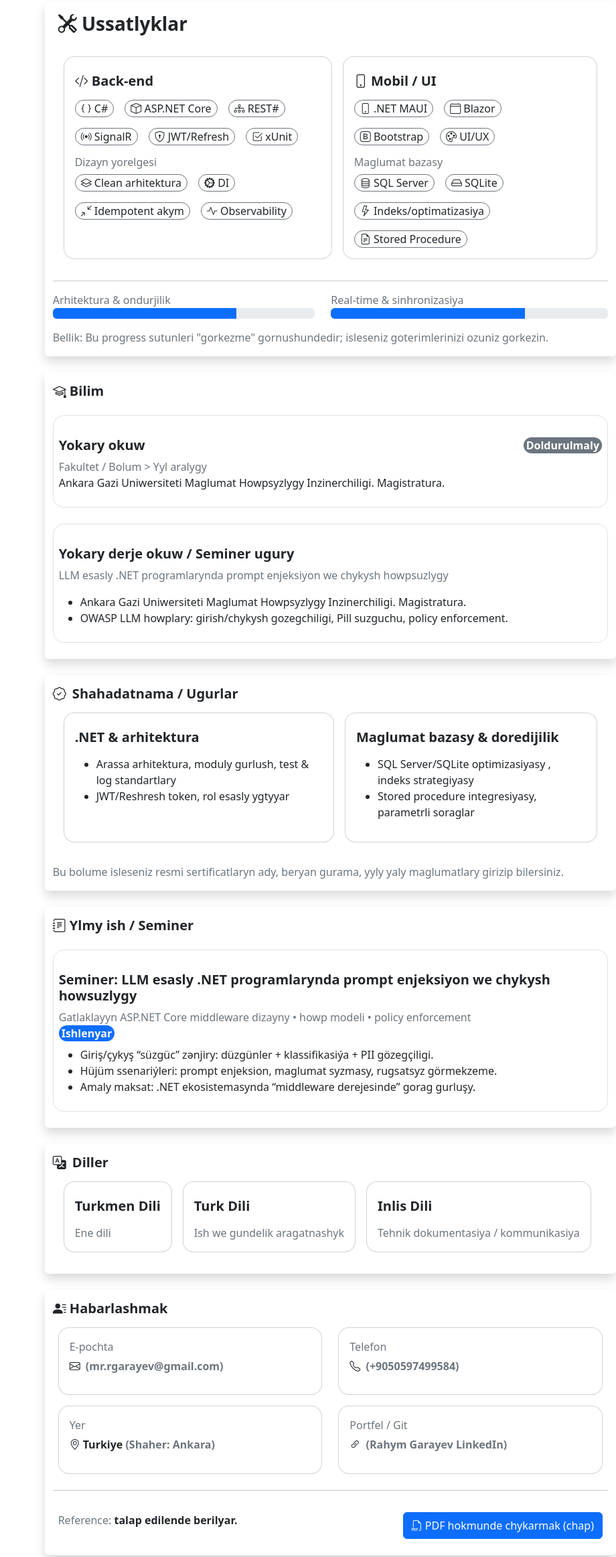
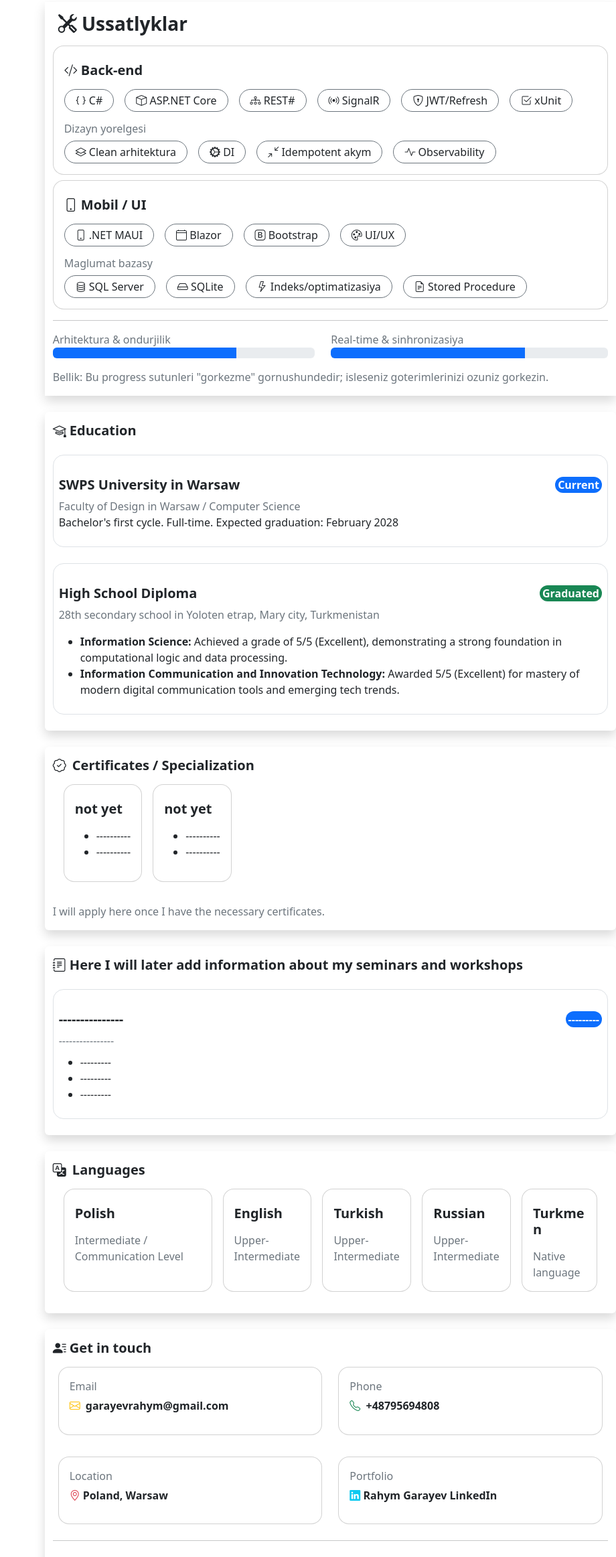
Before and after one commit to RAHYM203/My-WebSite, a plain HTML site: page index.html in a window 1280 px wide. Shown: the part 1825-4150 px from the top of the page at 67% size, without its empty margins (360-1280 px from the left). Drawn offline with nearby package versions, Linux system fonts and the light colour scheme.

Commit message:
I edited bunch of things but still not the end

```diff
--- a/index.html
+++ b/index.html
@@ -122,7 +122,7 @@
     <main class="container-fluid py-4">
         <div class="row g-4">
             <!-- chep bolegi-->
-            <aside class=" col-12 col-lg-4 position-sticky top-0">
+            <aside class=" col-12 col-lg-4 sticky-lg-top">
                 <div class="card border-0 shadow">
                     <div class="card-body">
                         <div class="d-flex align-items-center gap-3">
@@ -445,78 +445,103 @@
                 </div>
             </section>
             <!--Ussatlyklar-->
-            <section class="col-4"> </section>
-            <div class=" col-8 shadow rounded" id="ussatlyk">
+            <section class="col-4"></section>
+            <div class=" col-12 col-lg-8  shadow" id="ussatlyk">
                 <div class="p-2 pt-3 ">
                     <h1 class="h3 fw-bold"><i class="bi bi-tools"></i> Ussatlyklar</h1>
                 </div>
-                <div class="d-flex flex-row gap-3 m-3 pb-3">
+                <div class=" col">
                     <div class="card rounded-4">
                         <div class="card-body ">
                             <h3 class="h5 fw-bold pb-2 pt-2"><i class="bi bi-code-slash"></i> Back-end</h3>
                             <div class="card-text d-flex flex-wrap gap-3">
-                                <span class="border border-secondary rounded-pill ps-2 pe-2"><i
+                                <span
+                                    class="border border-secondary rounded-pill px-3 py-1 text-nowrap d-inline-block"><i
                                         class="bi bi-braces"></i> C#</span>
-                                <span class="border border-secondary rounded-pill ps-2 pe-2"><i class="bi bi-box"></i>
+                                <span
+                                    class="border border-secondary rounded-pill px-3 py-1 text-nowrap d-inline-block"><i
+                                        class="bi bi-box"></i>
                                     ASP.NET Core</span>
-                                <span class="border border-secondary rounded-pill ps-2 pe-2"><i
+                                <span
+                                    class="border border-secondary rounded-pill px-3 py-1 text-nowrap d-inline-block"><i
                                         class="bi bi-diagram-3"></i>
                                     REST#</span>
-                                <span class="border border-secondary rounded-pill ps-2 pe-2"><i
+                                <span
+                                    class="border border-secondary rounded-pill px-3 py-1 text-nowrap d-inline-block"><i
                                         class="bi bi-broadcast"></i>
                                     SignalR</span>
-                                <span class="border border-secondary rounded-pill ps-2 pe-2"><i
+                                <span
+                                    class="border border-secondary rounded-pill px-3 py-1 text-nowrap d-inline-block"><i
                                         class="bi bi-shield-lock"></i>
                                     JWT/Refresh</span>
-                                <span class="border border-secondary rounded-pill ps-2 pe-2"><i
+                                <span
+                                    class="border border-secondary rounded-pill px-3 py-1 text-nowrap d-inline-block"><i
                                         class="bi bi-check2-square"></i>
                                     xUnit</span>
                             </div>
                             <p class="text-secondary h6 pt-3">Dizayn yorelgesi</p>
                             <div class="card-text d-flex flex-wrap gap-3">
-                                <span class="border border-secondary rounded-pill ps-2 pe-2"><i
+                                <span
+                                    class="border border-secondary rounded-pill px-3 py-1 text-nowrap d-inline-block"><i
                                         class="bi bi-layers"></i> Clean
                                     arhitektura</span>
-                                <span class="border border-secondary rounded-pill ps-2 pe-2"><i
+                                <span
+                                    class="border border-secondary rounded-pill px-3 py-1 text-nowrap d-inline-block"><i
                                         class="bi bi-gear-wide-connected"></i>
                                     DI</span>
-                                <span class="border border-secondary rounded-pill ps-2 pe-2"><i
+                                <span
+                                    class="border border-secondary rounded-pill px-3 py-1 text-nowrap d-inline-block"><i
                                         class="bi bi-arrows-angle-contract"></i>
                                     Idempotent akym</span>
-                                <span class="border border-secondary rounded-pill ps-2 pe-2"><i
+                                <span
+                                    class="border border-secondary rounded-pill px-3 py-1 text-nowrap d-inline-block"><i
                                         class="bi bi-activity"></i>
                                     Observability</span>
                             </div>
                         </div>
                     </div>
-                    <div class="card rounded-4">
+                    <div class="col">
+
+
+                        <div class="card rounded-4 mt-2">
                             <div class="card-body ">
                                 <h3 class="h5 fw-bold pb-2 pt-2"><i class="bi bi-phone"></i> Mobil / UI</h3>
                                 <div class="card-text d-flex flex-wrap gap-3">
-                                <span class="border border-secondary rounded-pill ps-2 pe-2"><i class="bi bi-phone"></i>
+                                    <span
+                                        class="border border-secondary rounded-pill px-3 py-1 text-nowrap d-inline-block"><i
+                                            class="bi bi-phone"></i>
                                         .NET MAUI</span>
-                                <span class="border border-secondary rounded-pill ps-2 pe-2"><i
+                                    <span
+                                        class="border border-secondary rounded-pill px-3 py-1 text-nowrap d-inline-block"><i
                                             class="bi bi-calendar4"></i>
                                         Blazor</span>
-                                <span class="border border-secondary rounded-pill ps-2 pe-2"><i
+                                    <span
+                                        class="border border-secondary rounded-pill px-3 py-1 text-nowrap d-inline-block"><i
                                             class="bi bi-bootstrap"></i>
                                         Bootstrap</span>
-                                <span class="border border-secondary rounded-pill ps-2 pe-2"><i
+                                    <span
+                                        class="border border-secondary rounded-pill px-3 py-1 text-nowrap d-inline-block"><i
                                             class="bi bi-palette"></i> UI/UX</span>
                                 </div>
                                 <p class="text-secondary h6 pt-3">Maglumat bazasy</p>
                                 <div class="card-text d-flex flex-wrap gap-3">
-                                <span class="border border-secondary rounded-pill ps-2 pe-2"><i
+                                    <span
+                                        class="border border-secondary rounded-pill px-3 py-1 text-nowrap d-inline-block"><i
                                             class="bi bi-database"></i> SQL
                                         Server</span>
-                                <span class="border border-secondary rounded-pill ps-2 pe-2"><i class="bi bi-hdd"></i>
+                                    <span
+                                        class="border border-secondary rounded-pill px-3 py-1 text-nowrap d-inline-block"><i
+                                            class="bi bi-hdd"></i>
                                         SQLite</span>
-                                <span class="border border-secondary rounded-pill ps-2 pe-2"><i
+                                    <span
+                                        class="border border-secondary rounded-pill px-3 py-1 text-nowrap d-inline-block"><i
                                             class="bi bi-lightning"></i>
                                         Indeks/optimatizasiya</span>
-                                <span class="border border-secondary rounded-pill ps-2 pe-2"><i
+                                    <span
+                                        class="border border-secondary rounded-pill px-3 py-1 text-nowrap d-inline-block  "><i
                                             class="bi bi-file-earmark-text"></i>
                                         Stored Procedure</span>
+                                </div>
                             </div>
                         </div>
                     </div>
@@ -551,32 +576,34 @@
 
             <!--Bilim-->
             <section class="col-4"> </section>
-            <div class=" col-8 shadow rounded" id="bilim">
-                <h5 class="h5 fw-bold mt-3"><i class="bi bi-mortarboard"></i> Bilim</h5>
+            <div class=" col-12 col-lg-8 shadow rounded" id="bilim">
+                <h5 class="h5 fw-bold mt-3"><i class="bi bi-mortarboard"></i> Education</h5>
                 <div class="mt-4 mb-4 border rounded-4 p-2">
                     <div class="d-flex flex-wrap justify-content-between mt-4 align-items-start">
                         <div>
-                            <h6 class="h5 fw-bold">Yokary okuw</h6>
-                            <span class="text-secondary">Fakultet / Bolum > Yyl aralygy</span>
+                            <h6 class="h5 fw-bold">SWPS University in Warsaw</h6>
+                            <span class="text-secondary">
+                                Faculty of Design in Warsaw /
+                                Computer Science</span>
                         </div>
-                        <span class="text-bg-secondary rounded-pill ps-1 pe-1 fw-bold">Doldurulmaly</span>
+                        <span class="text-bg-primary rounded-pill ps-1 pe-1 fw-bold">Current</span>
                     </div>
-                    <p>Ankara Gazi Uniwersiteti Maglumat Howpsyzlygy Inzinerchiligi. Magistratura.</p>
+                    <p>Bachelor's first cycle. Full-time. Expected graduation: February 2028</p>
                 </div>
                 <div class="mt-4 mb-4 border rounded-4 p-2">
                     <div class="d-flex flex-wrap justify-content-between mt-4 align-items-start">
                         <div>
-                            <h6 class="h5 fw-bold">Yokary derje okuw / Seminer ugury</h6>
-                            <span class="text-secondary">LLM esasly .NET programlarynda prompt enjeksiyon we chykysh
-                                howpsuzlygy</span>
+                            <h6 class="h5 fw-bold">High School Diploma</h6>
+                            <span class="text-secondary">28th secondary school in Yoloten etrap, Mary city, Turkmenistan</span>
                         </div>
+                        <span class="text-bg-success rounded-pill ps-1 pe-1 fw-bold">Graduated</span>
                     </div>
                     <ul class="mt-3">
                         <li>
-                            Ankara Gazi Uniwersiteti Maglumat Howpsyzlygy Inzinerchiligi. Magistratura.
+                            <b>Information Science:</b> Achieved a grade of 5/5 (Excellent), demonstrating a strong foundation in computational logic and data processing.
                         </li>
                         <li>
-                            OWASP LLM howplary: girish/chykysh gozegchiligi, Pill suzguchu, policy enforcement.
+                            <b>Information Communication and Innovation Technology:</b> Awarded 5/5 (Excellent) for mastery of modern digital communication tools and emerging tech trends.
                         </li>
                     </ul>
                 </div>
@@ -584,101 +611,113 @@
 
             <!--Shahadatnama-->
             <section class="col-4"> </section>
-            <div class=" col-8 shadow rounded " id="shahadatnama">
-                <h5 class="h5 fw-bold mt-3"><i class="bi bi-patch-check me-1"></i> Shahadatnama / Ugurlar</h5>
+            <div class=" col-12 col-lg-8 shadow rounded " id="shahadatnama">
+                <h5 class="h5 fw-bold mt-3"><i class="bi bi-patch-check me-1"></i> Certificates / Specialization</h5>
 
                 <div class="d-flex flex-row gap-3 m-3 pb-3">
                     <div class="card rounded-4">
                         <div class="card-body ">
-                            <h3 class="h5 fw-bold pb-2 pt-2">.NET & arhitektura</h3>
+                            <h3 class="h5 fw-bold pb-2 pt-2">not yet</h3>
                             <ul>
-                                <li>Arassa arhitektura, moduly gurlush, test & log standartlary</li>
-                                <li>JWT/Reshresh token, rol esasly ygtyyar</li>
+                                <li>----------</li>
+                                <li>----------</li>
                             </ul>
                         </div>
                     </div>
                     <div class="card rounded-4">
                         <div class="card-body ">
-                            <h3 class="h5 fw-bold pb-2 pt-2">Maglumat bazasy & doredijilik</h3>
+                            <h3 class="h5 fw-bold pb-2 pt-2">not yet</h3>
                             <ul>
-                                <li>SQL Server/SQLite optimizasiyasy , indeks strategiyasy</li>
-                                <li>Stored procedure integresiyasy, parametrli soraglar</li>
+                                <li>----------</li>
+                                <li>----------</li>
                             </ul>
                         </div>
                     </div>
                 </div>
-                <p class="text-secondary">Bu bolume isleseniz resmi sertificatlaryn ady, beryan gurama, yyly yaly
-                    maglumatlary girizip bilersiniz.</p>
+                <p class="text-secondary">I will apply here once I have the necessary certificates.</p>
             </div>
             <!--Ylmy ish seminer-->
             <section class="col-4"> </section>
-            <div class=" col-8 shadow rounded" id="ylymish">
-                <h5 class="h5 fw-bold mt-3"><i class="bi bi-journal-text"></i> Ylmy ish / Seminer</h5>
+            <div class=" col-12 col-lg-8 shadow rounded" id="ylymish">
+                <h5 class="h5 fw-bold mt-3"><i class="bi bi-journal-text"></i> Here I will later add information about my seminars and workshops</h5>
                 <div id="bilim" class="mt-4 mb-4 border rounded-4 p-2">
                     <div class="d-flex flex-wrap justify-content-between mt-4 align-items-start">
                         <div>
-                            <h6 class="h5 fw-bold">Seminer: LLM esasly .NET programlarynda prompt enjeksiyon we chykysh
-                                howsuzlygy</h6>
-                            <span class="text-secondary">Gatlaklayyn ASP.NET Core middleware dizayny • howp modeli •
-                                policy enforcement</span>
+                            <h6 class="h5 fw-bold">---------------</h6>
+                            <span class="text-secondary">----------------</span>
                         </div>
-                        <span class="text-bg-primary rounded-pill ps-1 pe-1 fw-bold">Ishlenyar</span>
+                        <span class="text-bg-primary rounded-pill ps-1 pe-1 fw-bold">---------</span>
                     </div>
                     <ul class="mt-2">
-                        <li>Giriş/çykyş “süzgüc” zənjiry: düzgünler + klassifikasiýa + PII gözegçiligi.</li>
-                        <li>Hüjüm ssenariýleri: prompt enjeksion, maglumat syzmasy, rugsatsyz görmekzeme.</li>
-                        <li>Amaly maksat: .NET ekosistemasynda “middleware derejesinde” gorag gurluşy.</li>
+                        <li>---------</li>
+                        <li>---------</li>
+                        <li>---------</li>
                     </ul>
                 </div>
             </div>
             <!--Diller-->
             <section class="col-4"> </section>
-            <div class=" col-8 shadow rounded " id="diller">
-                <h5 class="h5 fw-bold mt-3"><i class="bi bi-translate me-1"></i> Diller</h5>
+            <div class=" col-12 col-lg-8 shadow rounded " id="diller">
+                <h5 class="h5 fw-bold mt-3"><i class="bi bi-translate me-1"></i> Languages</h5>
 
                 <div class="d-flex flex-row gap-3 m-3 pb-3">
                     <div class="card rounded-4">
                         <div class="card-body ">
-                            <h3 class="h5 fw-bold pb-2 pt-2">Turkmen Dili</h3>
-                            <span class="text-secondary">Ene dili</span>
+                            <h3 class="h5 fw-bold pb-2 pt-2">Polish</h3>
+                            <span class="text-secondary">Intermediate / Communication Level</span>
                         </div>
                     </div>
                     <div class="card rounded-4">
                         <div class="card-body ">
-                            <h3 class="h5 fw-bold pb-2 pt-2">Turk Dili</h3>
-                            <span class="text-secondary">Ish we gundelik aragatnashyk</span>
+                            <h3 class="h5 fw-bold pb-2 pt-2">English</h3>
+                            <span class="text-secondary">Upper-Intermediate</span>
                         </div>
                     </div>
                     <div class="card rounded-4">
                         <div class="card-body ">
-                            <h3 class="h5 fw-bold pb-2 pt-2">Inlis Dili</h3>
-                            <span class="text-secondary">Tehnik dokumentasiya / kommunikasiya</span>
+                            <h3 class="h5 fw-bold pb-2 pt-2">Turkish</h3>
+                            <span class="text-secondary">Upper-Intermediate</span>
+                        </div>
+                    </div>
+                    <div class="card rounded-4">
+                        <div class="card-body ">
+                            <h3 class="h5 fw-bold pb-2 pt-2">Russian</h3>
+                            <span class="text-secondary">Upper-Intermediate</span>
+                        </div>
+                    </div>
+                    <div class="card rounded-4">
+                        <div class="card-body ">
+                            <h3 class="h5 fw-bold pb-2 pt-2">Turkmen </h3>
+                            <span class="text-secondary">Native language</span>
                         </div>
                     </div>
                 </div>
             </div>
             <!--Habarlashmak-->
             <section class="col-4"> </section>
-            <div class=" col-8 shadow rounded " id="habarlas">
-                <h5 class="h5 fw-bold mt-3"><i class="bi bi-person-lines-fill"></i> Habarlashmak</h5>
+            <div class=" col-12 col-lg-8 shadow rounded " id="habarlas">
+                <h5 class="h5 fw-bold mt-3"><i class="bi bi-person-lines-fill"></i> Get in touch</h5>
                 <div class="row p-2">
                     <div class="col">
-                        <div class="card rounded-4">
+                        <div class="card rounded-4 mb-3">
                             <div class="card-body ">
-                                <span class="text-secondary">E-pochta</span>
+                                <span class="text-secondary">Email</span>
                                 <h3 class="h6 text-secondary fw-bold pb-2 pt-2"><i
-                                        class="bi bi-envelope me-1 text-dark"></i>
-                                    (mr.rgarayev@gmail.com)</h3>
+                                        class="bi bi-envelope me-1 text-warning"></i>
+                                    <a href="mailto:garayevrahym@gmail.com"
+                                        class="text-decoration-none text-dark">garayevrahym@gmail.com</a>
+                                </h3>
                             </div>
                         </div>
                     </div>
                     <div class="col">
                         <div class="card rounded-4">
                             <div class="card-body ">
-                                <span class="text-secondary">Telefon</span>
+                                <span class="text-secondary">Phone</span>
                                 <h3 class="h6 text-secondary fw-bold pb-2 pt-2"><i
-                                        class="bi bi-telephone me-1 text-dark"></i>
-                                    (+9050597499584)</h3>
+                                        class="bi bi-telephone me-1 text-success"></i>
+                                    <a href="tel:+48795694808" class="text-decoration-none text-dark">+48795694808</a>
+                                </h3>
                             </div>
                         </div>
                     </div>
@@ -687,21 +726,21 @@
                     <div class="col">
                         <div class="card rounded-4">
                             <div class="card-body ">
-                                <span class="text-secondary">Yer</span>
+                                <span class="text-secondary">Location</span>
                                 <h3 class="h6 text-secondary fw-bold pb-2 pt-2"><i
-                                        class="bi bi-geo-alt me-1 text-dark"></i><b class="text-dark">Turkiye</b>
-                                    (Shaher:
-                                    Ankara)</h3>
+                                        class="bi bi-geo-alt me-1 text-danger"></i><b class="text-dark">Poland,
+                                        Warsaw</b></h3>
                             </div>
                         </div>
                     </div>
                     <div class="col">
                         <div class="card rounded-4">
                             <div class="card-body ">
-                                <span class="text-secondary">Portfel / Git</span>
-                                <h3 class="h6 text-secondary fw-bold pb-2 pt-2"><i
-                                        class="bi bi-link-45deg me-1 text-dark"></i>
-                                    (Rahym Garayev LinkedIn)</h3>
+                                <span class="text-secondary">Portfolio</span>
+                                <h3 class="h6 text-secondary fw-bold pb-2 pt-2"><i class="bi bi-linkedin text-info"></i>
+                                    <a href="https://www.linkedin.com/in/rahym-garayev-0b2b8b1a9/" target="_blank"
+                                        class="text-decoration-none text-dark">Rahym Garayev LinkedIn</a>
+                                </h3>
                             </div>
                         </div>
                     </div>
@@ -709,10 +748,9 @@
 
                 <hr>
                 <div class="d-flex flex-row justify-content-between p-2 pt-3 pb-4">
-                    <p class="text-secondary">Reference: <b class="text-dark">talap edilende berilyar.</b></p>
+                    <p class="text-secondary">Reference: <b class="text-dark">SoftwareDevTM.</b></p>
                     <button type="button" class="btn btn-primary" onclick="window.print()"><i
-                            class="bi bi-filetype-pdf"></i> PDF
-                        hokmunde chykarmak (chap)</button>
+                            class="bi bi-filetype-pdf"></i> Print as PDF </button>
                 </div>
             </div>
         </div>
@@ -721,11 +759,11 @@
         <a href="./indexold.html" target="_blank">old cv version</a>
     </footer>
 
-    <script>
+    <!-- <script>
         window.onload = function () {
             alert("Web Site still under editing. All informations are might me incorrect.");
         };
-    </script>
+    </script> -->
 
     <script src="https://cdn.jsdelivr.net/npm/bootstrap@5.3.8/dist/js/bootstrap.bundle.min.js"></script>
 
```
Lines whose indentation alone changed are shown as unchanged.
